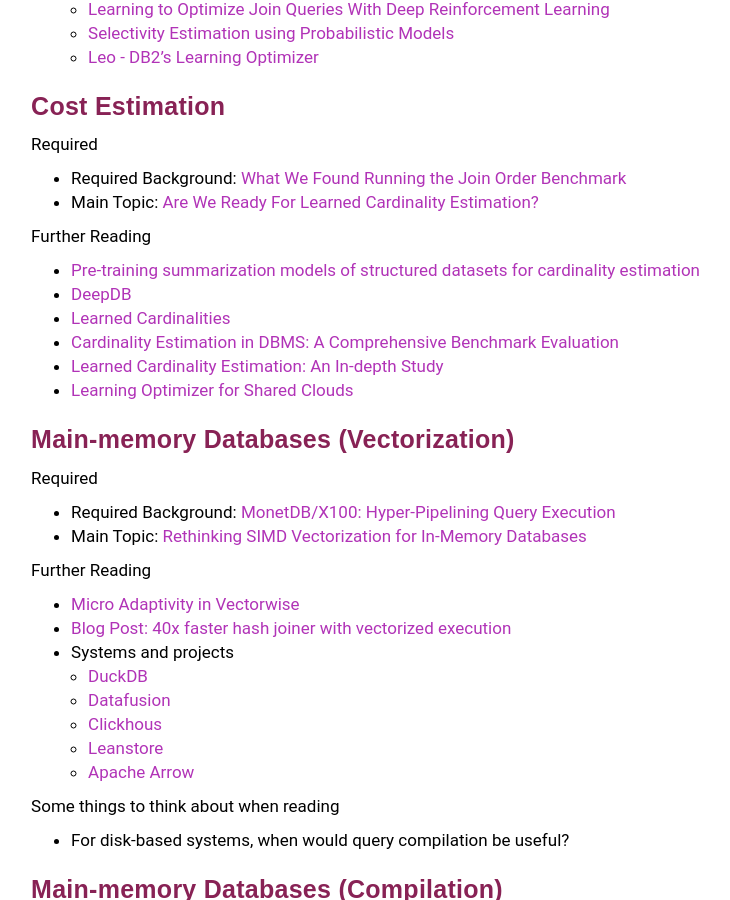
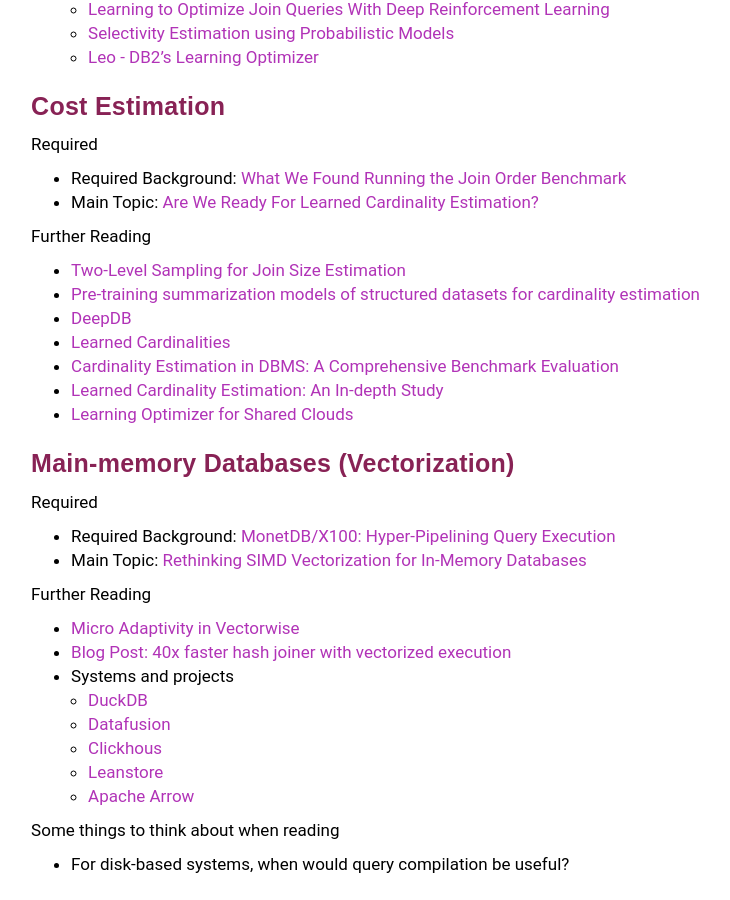
Before and after one commit to w6113/website_2022, a Jekyll site: the page built from papers.md, in a window 1280 px wide and 900 px high, scrolled down 2422 px. Shown: the whole window, without its empty margins (77-807 px from the left). Built offline with Jekyll 4.4.1, drawn with Linux system fonts in a browser that asks for light colours.

Commit message:
lazy commit msg

```diff
--- a/papers.md
+++ b/papers.md
@@ -162,6 +162,7 @@
 
 Further Reading
 
+* [Two-Level Sampling for Join Size Estimation](https://dl.acm.org/doi/pdf/10.1145/3035918.3035921)
 * [Pre-training summarization models of structured datasets for cardinality estimation](https://dl.acm.org/doi/abs/10.14778/3494124.3494127)
 * [DeepDB](https://arxiv.org/pdf/1909.00607.pdf)
 * [Learned Cardinalities](https://www.cidrdb.org/cidr2019/papers/p101-kipf-cidr19.pdf)
```
